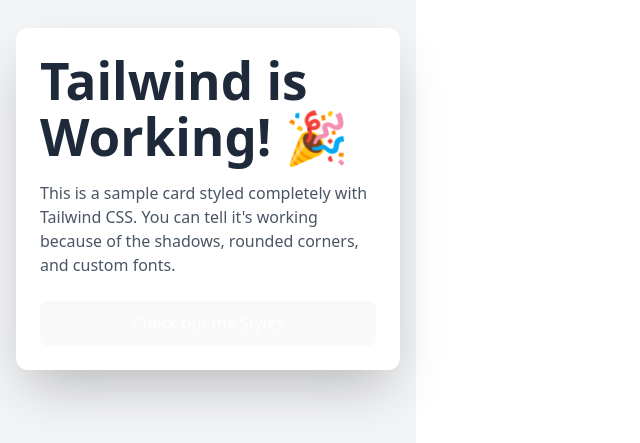
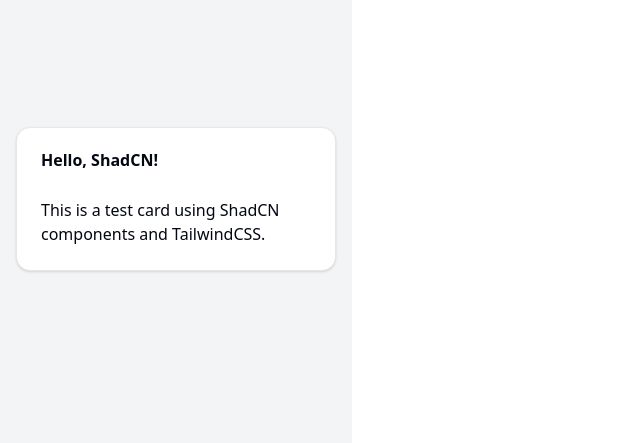
Before and after one commit to DB-1984/sesh-app, a React (Vite) app in the folder frontend/: page / in a window 1280 px wide. Shown: the part 201-644 px from the top of the page, without its empty margins (0-640 px from the left). Built offline with nearby package versions, Linux system fonts and the light colour scheme.

Commit message:
Installed shadcn

```diff
--- a/frontend/src/App.jsx
+++ b/frontend/src/App.jsx
@@ -1,44 +1,22 @@
-import React from 'react';
+// src/App.jsx
+import React from "react";
 
-// This is a simple React component that uses various Tailwind CSS classes
-// to create a styled card. If Tailwind is working, this card will have a
-// shadow, rounded corners, and the text and button will be styled.
+// Adjust the import path according to where shadcn put it
+import { Card, CardHeader, CardTitle, CardContent } from "@/components/ui/card";
 
-const App = () => {
+function App() {
   return (
-    // The main container. We'll use a flexbox to center the content.
-    // The min-h-screen class ensures the container takes up the full
-    // viewport height, and the flex, items-center, and justify-center
-    // classes center the card both vertically and horizontally.
-    <div className="flex min-h-screen items-center justify-center bg-gray-100 p-4">
-
-      {/* This is the card container. We are applying several common
-          Tailwind utility classes for styling. */}
-      <div className="w-full max-w-sm rounded-xl bg-white p-6 shadow-2xl">
-
-        {/* The main heading for the card. */}
-        <h1 className="mb-4 text-3xl font-bold text-gray-800">
-          Tailwind is Working! 🎉
-        </h1>
-
-        {/* A paragraph of text with a different color. */}
-        <p className="mb-6 text-gray-600">
-          This is a sample card styled completely with Tailwind CSS.
-          You can tell it's working because of the shadows, rounded corners, and
-          custom fonts.
-        </p>
-
-        {/* A button with an interactive hover effect. The hover: prefix
-            is a great way to test if Tailwind's JIT functionality is live. */}
-        <button
-          className="w-full rounded-md bg-blue-500 px-4 py-2 text-white transition-colors duration-200 hover:bg-blue-600 focus:outline-none focus:ring-2 focus:ring-blue-500 focus:ring-offset-2"
-        >
-          Check out the Styles
-        </button>
-
-      </div>
+    <div className="min-h-screen flex items-center justify-center bg-gray-100 p-4">
+      <Card className="w-80">
+        <CardHeader>
+          <CardTitle>Hello, ShadCN!</CardTitle>
+        </CardHeader>
+        <CardContent>
+          <p>This is a test card using ShadCN components and TailwindCSS.</p>
+        </CardContent>
+      </Card>
     </div>
   );
-};
+}
 
 export default App;
--- /dev/null
+++ b/frontend/src/components/ui/card.jsx
@@ -0,0 +1,101 @@
+import * as React from "react"
+
+import { cn } from "@/lib/utils"
+
+function Card({
+  className,
+  ...props
+}) {
+  return (
+    <div
+      data-slot="card"
+      className={cn(
+        "bg-card text-card-foreground flex flex-col gap-6 rounded-xl border py-6 shadow-sm",
+        className
+      )}
+      {...props} />
+  );
+}
+
+function CardHeader({
+  className,
+  ...props
+}) {
+  return (
+    <div
+      data-slot="card-header"
+      className={cn(
+        "@container/card-header grid auto-rows-min grid-rows-[auto_auto] items-start gap-1.5 px-6 has-data-[slot=card-action]:grid-cols-[1fr_auto] [.border-b]:pb-6",
+        className
+      )}
+      {...props} />
+  );
+}
+
+function CardTitle({
+  className,
+  ...props
+}) {
+  return (
+    <div
+      data-slot="card-title"
+      className={cn("leading-none font-semibold", className)}
+      {...props} />
+  );
+}
+
+function CardDescription({
+  className,
+  ...props
+}) {
+  return (
+    <div
+      data-slot="card-description"
+      className={cn("text-muted-foreground text-sm", className)}
+      {...props} />
+  );
+}
+
+function CardAction({
+  className,
+  ...props
+}) {
+  return (
+    <div
+      data-slot="card-action"
+      className={cn(
+        "col-start-2 row-span-2 row-start-1 self-start justify-self-end",
+        className
+      )}
+      {...props} />
+  );
+}
+
+function CardContent({
+  className,
+  ...props
+}) {
+  return (<div data-slot="card-content" className={cn("px-6", className)} {...props} />);
+}
+
+function CardFooter({
+  className,
+  ...props
+}) {
+  return (
+    <div
+      data-slot="card-footer"
+      className={cn("flex items-center px-6 [.border-t]:pt-6", className)}
+      {...props} />
+  );
+}
+
+export {
+  Card,
+  CardHeader,
+  CardFooter,
+  CardTitle,
+  CardAction,
+  CardDescription,
+  CardContent,
+}
--- a/frontend/src/index.css
+++ b/frontend/src/index.css
@@ -1,4 +1,7 @@
 @import "tailwindcss";
+@import "tw-animate-css";
+
+@custom-variant dark (&:is(.dark *));
 
 :root {
   font-family: system-ui, Avenir, Helvetica, Arial, sans-serif;
@@ -13,6 +16,38 @@
   text-rendering: optimizeLegibility;
   -webkit-font-smoothing: antialiased;
   -moz-osx-font-smoothing: grayscale;
+  --radius: 0.625rem;
+  --background: oklch(1 0 0);
+  --foreground: oklch(0.13 0.028 261.692);
+  --card: oklch(1 0 0);
+  --card-foreground: oklch(0.13 0.028 261.692);
+  --popover: oklch(1 0 0);
+  --popover-foreground: oklch(0.13 0.028 261.692);
+  --primary: oklch(0.21 0.034 264.665);
+  --primary-foreground: oklch(0.985 0.002 247.839);
+  --secondary: oklch(0.967 0.003 264.542);
+  --secondary-foreground: oklch(0.21 0.034 264.665);
+  --muted: oklch(0.967 0.003 264.542);
+  --muted-foreground: oklch(0.551 0.027 264.364);
+  --accent: oklch(0.967 0.003 264.542);
+  --accent-foreground: oklch(0.21 0.034 264.665);
+  --destructive: oklch(0.577 0.245 27.325);
+  --border: oklch(0.928 0.006 264.531);
+  --input: oklch(0.928 0.006 264.531);
+  --ring: oklch(0.707 0.022 261.325);
+  --chart-1: oklch(0.646 0.222 41.116);
+  --chart-2: oklch(0.6 0.118 184.704);
+  --chart-3: oklch(0.398 0.07 227.392);
+  --chart-4: oklch(0.828 0.189 84.429);
+  --chart-5: oklch(0.769 0.188 70.08);
+  --sidebar: oklch(0.985 0.002 247.839);
+  --sidebar-foreground: oklch(0.13 0.028 261.692);
+  --sidebar-primary: oklch(0.21 0.034 264.665);
+  --sidebar-primary-foreground: oklch(0.985 0.002 247.839);
+  --sidebar-accent: oklch(0.967 0.003 264.542);
+  --sidebar-accent-foreground: oklch(0.21 0.034 264.665);
+  --sidebar-border: oklch(0.928 0.006 264.531);
+  --sidebar-ring: oklch(0.707 0.022 261.325);
 }
 
 a {
@@ -68,3 +103,84 @@
     background-color: #f9f9f9;
   }
 }
+
+@theme inline {
+  --radius-sm: calc(var(--radius) - 4px);
+  --radius-md: calc(var(--radius) - 2px);
+  --radius-lg: var(--radius);
+  --radius-xl: calc(var(--radius) + 4px);
+  --color-background: var(--background);
+  --color-foreground: var(--foreground);
+  --color-card: var(--card);
+  --color-card-foreground: var(--card-foreground);
+  --color-popover: var(--popover);
+  --color-popover-foreground: var(--popover-foreground);
+  --color-primary: var(--primary);
+  --color-primary-foreground: var(--primary-foreground);
+  --color-secondary: var(--secondary);
+  --color-secondary-foreground: var(--secondary-foreground);
+  --color-muted: var(--muted);
+  --color-muted-foreground: var(--muted-foreground);
+  --color-accent: var(--accent);
+  --color-accent-foreground: var(--accent-foreground);
+  --color-destructive: var(--destructive);
+  --color-border: var(--border);
+  --color-input: var(--input);
+  --color-ring: var(--ring);
+  --color-chart-1: var(--chart-1);
+  --color-chart-2: var(--chart-2);
+  --color-chart-3: var(--chart-3);
+  --color-chart-4: var(--chart-4);
+  --color-chart-5: var(--chart-5);
+  --color-sidebar: var(--sidebar);
+  --color-sidebar-foreground: var(--sidebar-foreground);
+  --color-sidebar-primary: var(--sidebar-primary);
+  --color-sidebar-primary-foreground: var(--sidebar-primary-foreground);
+  --color-sidebar-accent: var(--sidebar-accent);
+  --color-sidebar-accent-foreground: var(--sidebar-accent-foreground);
+  --color-sidebar-border: var(--sidebar-border);
+  --color-sidebar-ring: var(--sidebar-ring);
+}
+
+.dark {
+  --background: oklch(0.13 0.028 261.692);
+  --foreground: oklch(0.985 0.002 247.839);
+  --card: oklch(0.21 0.034 264.665);
+  --card-foreground: oklch(0.985 0.002 247.839);
+  --popover: oklch(0.21 0.034 264.665);
+  --popover-foreground: oklch(0.985 0.002 247.839);
+  --primary: oklch(0.928 0.006 264.531);
+  --primary-foreground: oklch(0.21 0.034 264.665);
+  --secondary: oklch(0.278 0.033 256.848);
+  --secondary-foreground: oklch(0.985 0.002 247.839);
+  --muted: oklch(0.278 0.033 256.848);
+  --muted-foreground: oklch(0.707 0.022 261.325);
+  --accent: oklch(0.278 0.033 256.848);
+  --accent-foreground: oklch(0.985 0.002 247.839);
+  --destructive: oklch(0.704 0.191 22.216);
+  --border: oklch(1 0 0 / 10%);
+  --input: oklch(1 0 0 / 15%);
+  --ring: oklch(0.551 0.027 264.364);
+  --chart-1: oklch(0.488 0.243 264.376);
+  --chart-2: oklch(0.696 0.17 162.48);
+  --chart-3: oklch(0.769 0.188 70.08);
+  --chart-4: oklch(0.627 0.265 303.9);
+  --chart-5: oklch(0.645 0.246 16.439);
+  --sidebar: oklch(0.21 0.034 264.665);
+  --sidebar-foreground: oklch(0.985 0.002 247.839);
+  --sidebar-primary: oklch(0.488 0.243 264.376);
+  --sidebar-primary-foreground: oklch(0.985 0.002 247.839);
+  --sidebar-accent: oklch(0.278 0.033 256.848);
+  --sidebar-accent-foreground: oklch(0.985 0.002 247.839);
+  --sidebar-border: oklch(1 0 0 / 10%);
+  --sidebar-ring: oklch(0.551 0.027 264.364);
+}
+
+@layer base {
+  * {
+    @apply border-border outline-ring/50;
+  }
+  body {
+    @apply bg-background text-foreground;
+  }
+}
--- /dev/null
+++ b/frontend/src/lib/utils.js
@@ -0,0 +1,6 @@
+import { clsx } from "clsx";
+import { twMerge } from "tailwind-merge"
+
+export function cn(...inputs) {
+  return twMerge(clsx(inputs));
+}
--- a/frontend/vite.config.js
+++ b/frontend/vite.config.js
@@ -1,7 +1,13 @@
 import { defineConfig } from 'vite'
 import react from '@vitejs/plugin-react'
 import tailwindcss from '@tailwindcss/vite'
+import path from 'path'
 
 export default defineConfig({
   plugins: [react(), tailwindcss()],
+  resolve: {
+    alias: {
+      '@': path.resolve(__dirname, './src'),
+    },
+  },
 })
```
Also changed, not shown: frontend/jsconfig.json (added, +8 -0 lines), frontend/package.json (+6 -1 lines), frontend/components.json (added), 1 other file (tests, documents, lock files or other folders).
